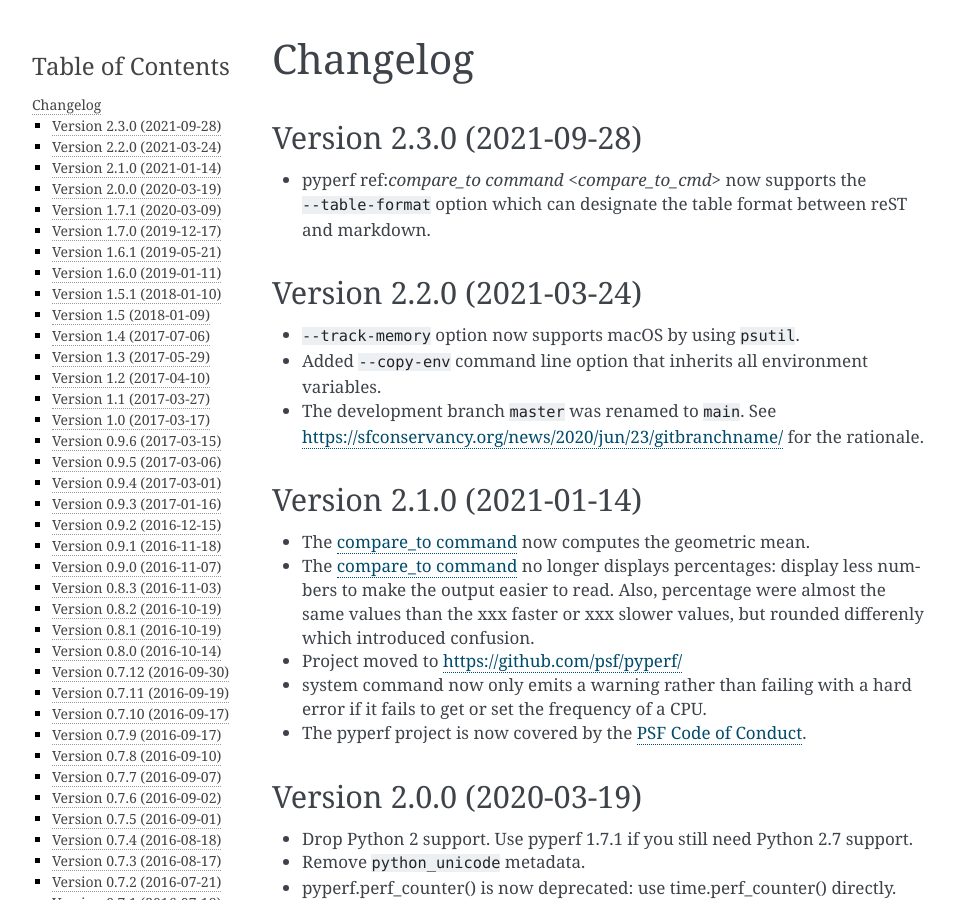
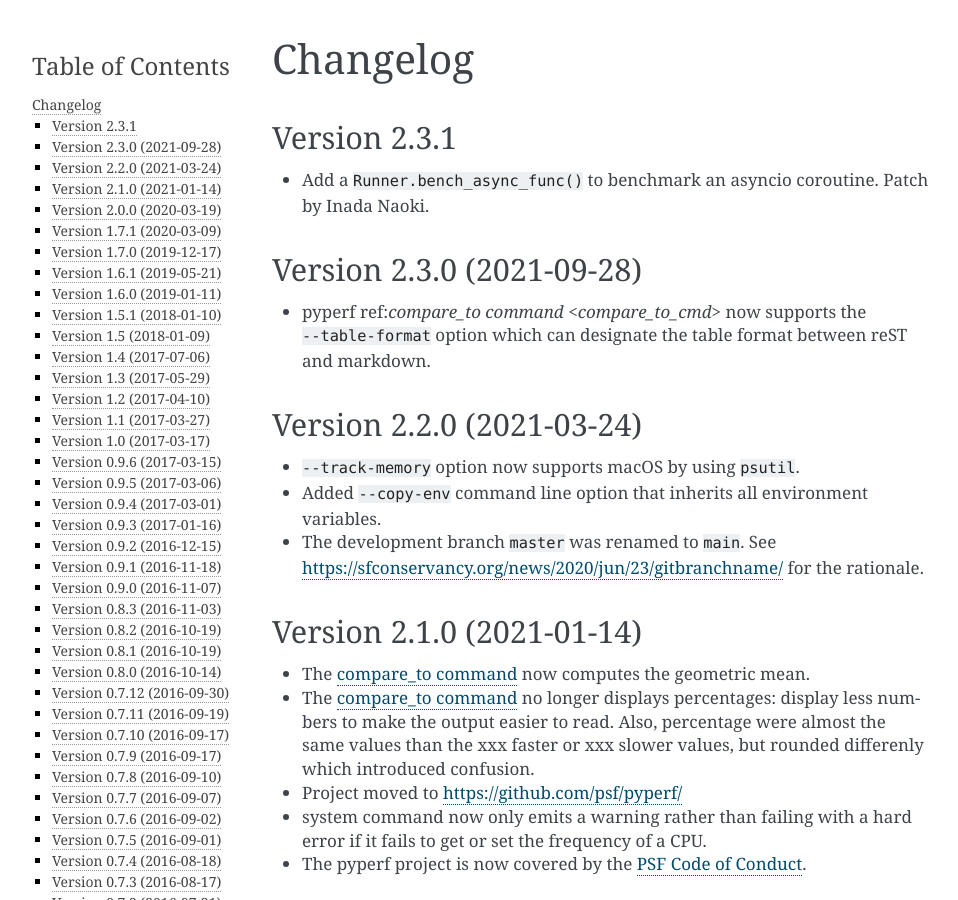
Before and after one commit to psf/pyperf, a Sphinx documentation site: the page built from doc/changelog.rst, in a window 1280 px wide and 900 px high. Shown: the whole window, without its empty margins (148-1106 px from the left). Built offline with Sphinx 7.4.7, drawn with Linux system fonts in a browser that asks for light colours.

Commit message:
Update changelog

```diff
--- a/doc/changelog.rst
+++ b/doc/changelog.rst
@@ -1,5 +1,11 @@
 Changelog
 =========
+
+Version 2.3.1
+-------------
+
+* Add a ``Runner.bench_async_func()`` to benchmark an asyncio coroutine.
+  Patch by Inada Naoki.
 
 Version 2.3.0 (2021-09-28)
 --------------------------
```
